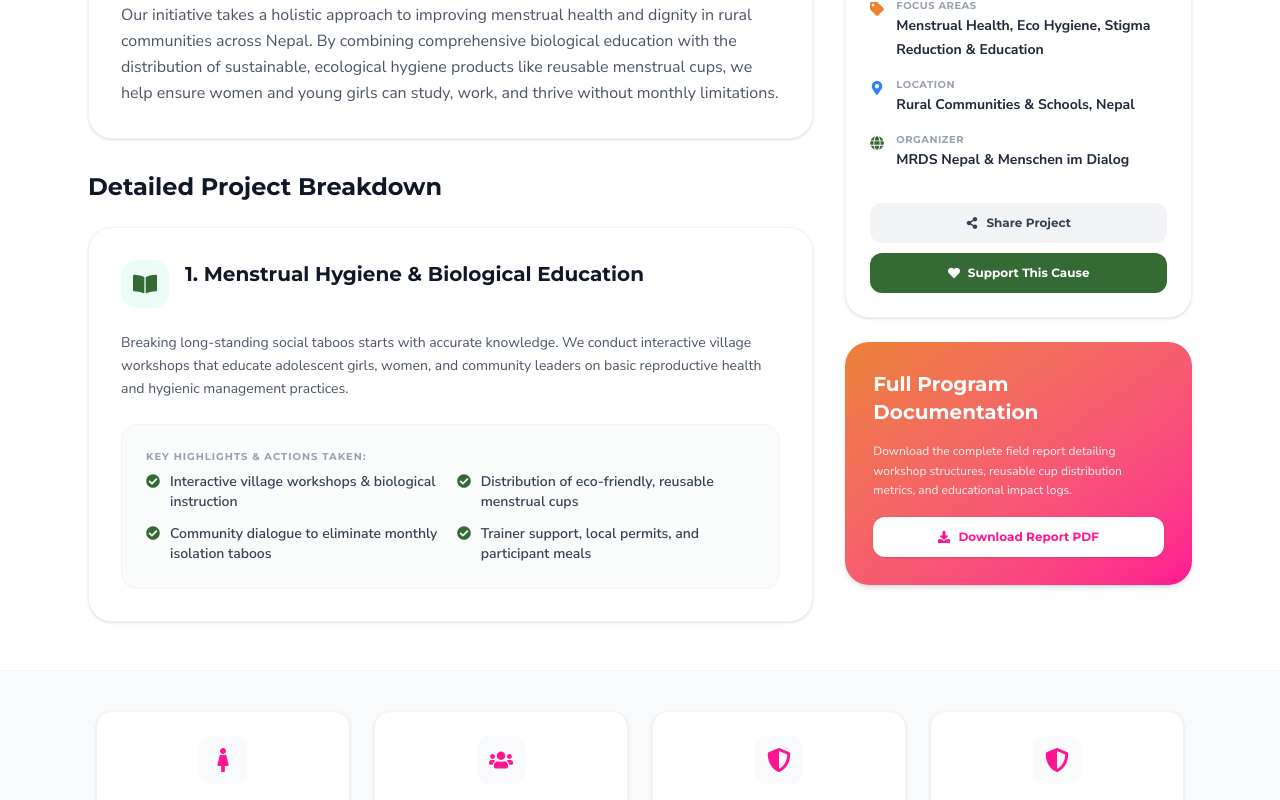
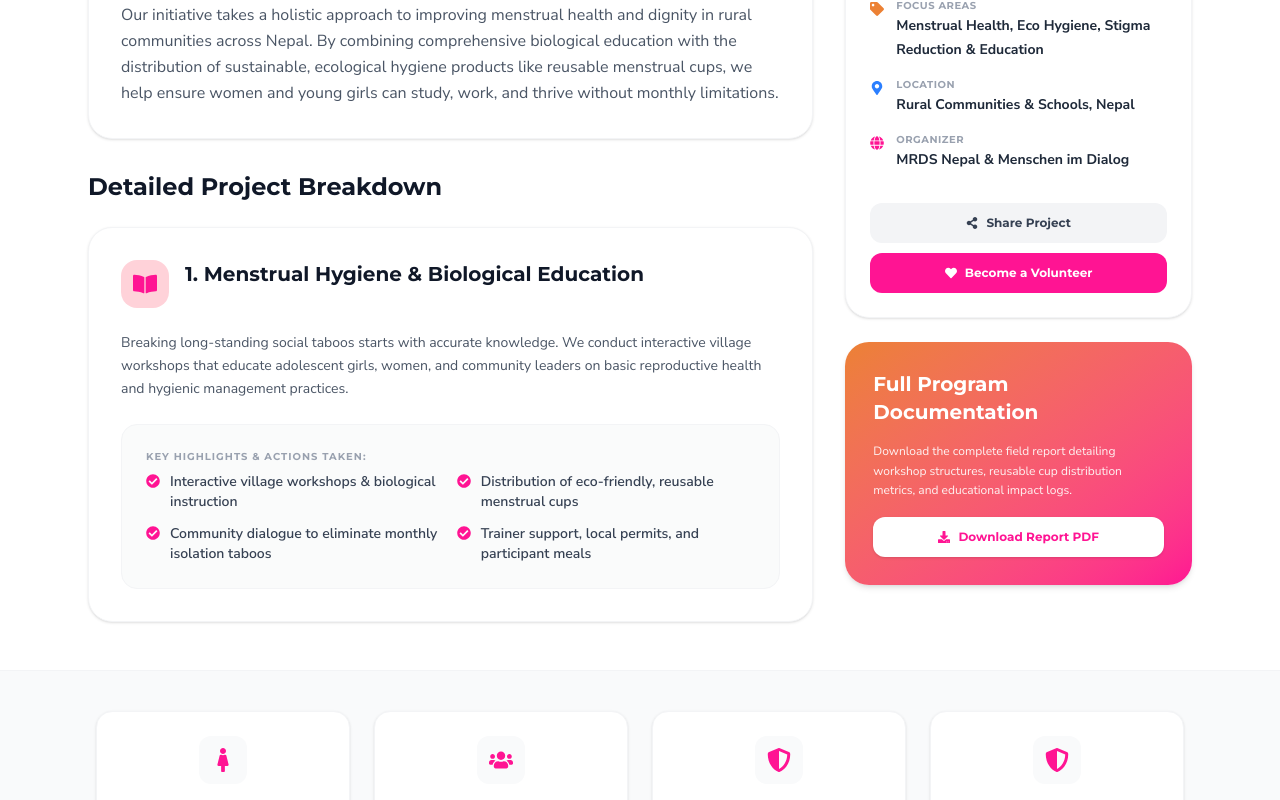
Before and after one commit to ManaraOfficial/Manara_Website, a React (Vite) app in the folder manara-website/: page /project-28 in a window 1280 px wide. Shown: the part 1226-2026 px from the top of the page. Built offline with nearby package versions, Linux system fonts and the light colour scheme.

Commit message:
change the button in detail page

```diff
--- a/manara-website/src/detailPage/CuriousMindsDetail.jsx
+++ b/manara-website/src/detailPage/CuriousMindsDetail.jsx
@@ -19,7 +19,8 @@ import {
   FaGlobe,
   FaShareAlt,
   FaDownload,
-  FaLaptopCode
+  FaLaptopCode,
+  FaHeart
 } from "react-icons/fa";
 
 // Image assets
@@ -245,9 +246,8 @@ const CuriousMindDetail = () => {
             {galleryImages.map((img, idx) => (
               <div
                 key={idx}
-                className={`absolute inset-0 transition-opacity duration-700 ease-in-out ${
-                  idx === currentSlide ? "opacity-100 z-10" : "opacity-0 z-0"
-                }`}
+                className={`absolute inset-0 transition-opacity duration-700 ease-in-out ${idx === currentSlide ? "opacity-100 z-10" : "opacity-0 z-0"
+                  }`}
               >
                 <img
                   src={img.src}
@@ -300,9 +300,8 @@ const CuriousMindDetail = () => {
                 <button
                   key={idx}
                   onClick={() => setCurrentSlide(idx)}
-                  className={`h-2.5 rounded-full transition-all duration-300 ${
-                    idx === currentSlide ? "w-8 bg-[#EC8134]" : "w-2.5 bg-white/60 hover:bg-white"
-                  }`}
+                  className={`h-2.5 rounded-full transition-all duration-300 ${idx === currentSlide ? "w-8 bg-[#EC8134]" : "w-2.5 bg-white/60 hover:bg-white"
+                    }`}
                   aria-label={`Go to slide ${idx + 1}`}
                 />
               ))}
@@ -453,12 +452,12 @@ const CuriousMindDetail = () => {
                   <FaShareAlt /> Share Project
                 </button>
 
-                <a
-                  href="mailto:info@menschen-dialog.de?subject=Support%20Curious%20Minds"
-                  className="w-full flex items-center justify-center gap-2 bg-[#366A35] hover:bg-[#2d582c] text-white py-3 rounded-2xl text-xs font-bold transition shadow-sm"
+                <Link
+                  to='/contact'
+                  className="w-full py-3 bg-[#366A35] hover:bg-[#2d582c] text-white text-xs font-bold rounded-xl flex items-center justify-center gap-2 transition font-['Montserrat',sans-serif]"
                 >
-                  <FaHandshake className="text-base" /> Support This Cause
-                </a>
+                  <FaHeart /> Become a Volunteer
+                </Link>
               </div>
 
             </div>
@@ -534,16 +533,14 @@ const CuriousMindDetail = () => {
               <button
                 key={idx}
                 onClick={() => setActivePhase(idx)}
-                className={`flex items-center gap-2.5 px-4 py-2.5 rounded-xl text-xs sm:text-sm font-extrabold font-['Montserrat',sans-serif] transition-all duration-300 ease-in-out transform ${
-                  activePhase === idx
+                className={`flex items-center gap-2.5 px-4 py-2.5 rounded-xl text-xs sm:text-sm font-extrabold font-['Montserrat',sans-serif] transition-all duration-300 ease-in-out transform ${activePhase === idx
                     ? "bg-[#366A35] text-white shadow-md scale-105"
                     : "bg-white text-gray-600 border border-gray-200 hover:bg-slate-100"
-                }`}
+                  }`}
               >
                 <span
-                  className={`w-6 h-6 rounded-full flex items-center justify-center text-xs font-bold transition-colors ${
-                    activePhase === idx ? "bg-white text-[#366A35]" : "bg-gray-400 text-white"
-                  }`}
+                  className={`w-6 h-6 rounded-full flex items-center justify-center text-xs font-bold transition-colors ${activePhase === idx ? "bg-white text-[#366A35]" : "bg-gray-400 text-white"
+                    }`}
                 >
                   {stg.stage}
                 </span>
@@ -625,11 +622,10 @@ const CuriousMindDetail = () => {
               <div
                 key={stage.stage}
                 onClick={() => setActivePhase(idx)}
-                className={`bg-white rounded-2xl border transition-all duration-300 cursor-pointer overflow-hidden flex flex-col ${
-                  activePhase === idx
+                className={`bg-white rounded-2xl border transition-all duration-300 cursor-pointer overflow-hidden flex flex-col ${activePhase === idx
                     ? "border-[#366A35] ring-2 ring-[#366A35]/20 shadow-md"
                     : "border-gray-200 hover:border-gray-300 shadow-xs"
-                }`}
+                  }`}
               >
                 <div className={`${stage.headerBg} text-white px-5 py-3 font-['Montserrat',sans-serif] flex items-center justify-between`}>
                   <h3 className="text-xs sm:text-sm font-extrabold tracking-tight">
--- a/manara-website/src/detailPage/Project28Detail.jsx
+++ b/manara-website/src/detailPage/Project28Detail.jsx
@@ -221,7 +221,7 @@ const Project28Detail = () => {
           </div>
 
           <div className="relative max-w-5xl mx-auto">
-            <div className="absolute -inset-1 bg-gradient-to-r from-[#ff1493]/20 via-[#EC8134]/20 to-[#366A35]/20 rounded-3xl blur-lg" />
+            <div className="absolute -inset-1 bg-gradient-to-r from-[#ff1493]/20 via-[#EC8134]/20 to-[#ff1493]/20 rounded-3xl blur-lg" />
             <div className="relative rounded-2xl overflow-hidden shadow-xl border border-gray-200 bg-white">
               <img
                 src={Project28Hero}
@@ -272,7 +272,7 @@ const Project28Detail = () => {
               {/* Breakdown Card 1 */}
               <div className="bg-white p-6 sm:p-8 rounded-3xl border border-gray-100 shadow-sm space-y-6">
                 <div className="flex items-start gap-4">
-                  <div className="p-3 bg-emerald-50 rounded-2xl text-[#366A35] shrink-0">
+                  <div className="p-3 bg-[#ffd2d9] rounded-2xl text-[#ff1493] shrink-0">
                     <FaBookOpen className="text-2xl" />
                   </div>
                   <div>
@@ -293,19 +293,19 @@ const Project28Detail = () => {
                   </span>
                   <div className="grid sm:grid-cols-2 gap-3 text-xs sm:text-sm text-gray-700 font-semibold">
                     <div className="flex items-start gap-2.5">
-                      <FaCheckCircle className="text-[#366A35] shrink-0 mt-0.5" />
+                      <FaCheckCircle className="text-[#ff1493] shrink-0 mt-0.5" />
                       <span>Interactive village workshops & biological instruction</span>
                     </div>
                     <div className="flex items-start gap-2.5">
-                      <FaCheckCircle className="text-[#366A35] shrink-0 mt-0.5" />
+                      <FaCheckCircle className="text-[#ff1493] shrink-0 mt-0.5" />
                       <span>Distribution of eco-friendly, reusable menstrual cups</span>
                     </div>
                     <div className="flex items-start gap-2.5">
-                      <FaCheckCircle className="text-[#366A35] shrink-0 mt-0.5" />
+                      <FaCheckCircle className="text-[#ff1493] shrink-0 mt-0.5" />
                       <span>Community dialogue to eliminate monthly isolation taboos</span>
                     </div>
                     <div className="flex items-start gap-2.5">
-                      <FaCheckCircle className="text-[#366A35] shrink-0 mt-0.5" />
+                      <FaCheckCircle className="text-[#ff1493] shrink-0 mt-0.5" />
                       <span>Trainer support, local permits, and participant meals</span>
                     </div>
                   </div>
@@ -353,7 +353,7 @@ const Project28Detail = () => {
 
                 {/* Info Item 3 */}
                 <div className="flex items-start gap-3">
-                  <FaGlobe className="text-[#366A35] text-sm shrink-0 mt-1" />
+                  <FaGlobe className="text-[#ff1493] text-sm shrink-0 mt-1" />
                   <div>
                     <span className="text-[10px] font-extrabold uppercase tracking-wider text-gray-400 block font-['Montserrat',sans-serif]">
                       ORGANIZER
@@ -381,12 +381,12 @@ const Project28Detail = () => {
                   <FaShareAlt /> Share Project
                 </button>
 
-                <a
-                  href="mailto:info@menschen-dialog.de?subject=Support%20Project%2028"
-                  className="w-full py-3 bg-[#366A35] hover:bg-[#2d582c] text-white text-xs font-bold rounded-xl flex items-center justify-center gap-2 transition font-['Montserrat',sans-serif]"
+                <Link
+                  to='/contact'
+                  className="w-full py-3 bg-[deeppink] hover:bg-[hotpink] text-white text-xs font-bold rounded-xl flex items-center justify-center gap-2 transition font-['Montserrat',sans-serif]"
                 >
-                  <FaHeart /> Support This Cause
-                </a>
+                  <FaHeart /> Become a Volunteer
+                </Link>
               </div>
             </div>
 
@@ -512,7 +512,7 @@ const Project28Detail = () => {
                       <div className="space-y-3">
                         {pillar.points.map((pt, idx) => (
                           <div key={idx} className="flex items-start gap-3">
-                            <FaCheckCircle className="text-[#366A35] text-xs shrink-0 mt-0.5" />
+                            <FaCheckCircle className="text-[#ff1493] text-xs shrink-0 mt-0.5" />
                             <span className="text-xs text-gray-600 font-semibold leading-tight">
                               {pt}
                             </span>
@@ -588,18 +588,18 @@ const Project28Detail = () => {
           <div className="grid sm:grid-cols-3 gap-6">
             <div
               onClick={() => navigate("/curious-minds")}
-              className="bg-white p-6 rounded-2xl border border-gray-100 shadow-sm hover:border-[#366A35]/50 transition cursor-pointer group"
+              className="bg-white p-6 rounded-2xl border border-gray-100 shadow-sm hover:border-[#ff1493]/50 transition cursor-pointer group"
             >
-              <span className="text-xs font-bold text-[#366A35] uppercase tracking-wider font-['Montserrat',sans-serif]">
+              <span className="text-xs font-bold text-[#ff1493] uppercase tracking-wider font-['Montserrat',sans-serif]">
                 Education Focus
               </span>
-              <h4 className="text-base font-bold text-gray-900 mt-2 group-hover:text-[#366A35] transition font-['Montserrat',sans-serif]">
+              <h4 className="text-base font-bold text-gray-900 mt-2 group-hover:text-[#ff1493] transition font-['Montserrat',sans-serif]">
                 CURIOUS MINDS
               </h4>
               <p className="text-xs text-gray-500 mt-1">
                 Fostering digital literacy and ICT access for rural schools across Nepal.
               </p>
-              <span className="inline-flex items-center gap-1 text-xs font-bold text-[#366A35] mt-4">
+              <span className="inline-flex items-center gap-1 text-xs font-bold text-[#ff1493] mt-4">
                 View Program <FaArrowRight className="text-[10px]" />
               </span>
             </div>
@@ -624,18 +624,18 @@ const Project28Detail = () => {
 
             <div
               onClick={() => navigate("/other-activities")}
-              className="bg-white p-6 rounded-2xl border border-gray-100 shadow-sm hover:border-[#366A35]/50 transition cursor-pointer group"
+              className="bg-white p-6 rounded-2xl border border-gray-100 shadow-sm hover:border-[#ff1493]/50 transition cursor-pointer group"
             >
-              <span className="text-xs font-bold text-[#366A35] uppercase tracking-wider font-['Montserrat',sans-serif]">
+              <span className="text-xs font-bold text-[#ff1493] uppercase tracking-wider font-['Montserrat',sans-serif]">
                 Community Livelihoods
               </span>
-              <h4 className="text-base font-bold text-gray-900 mt-2 group-hover:text-[#366A35] transition font-['Montserrat',sans-serif]">
+              <h4 className="text-base font-bold text-gray-900 mt-2 group-hover:text-[#ff1493] transition font-['Montserrat',sans-serif]">
                 OTHER ACTIVITIES
               </h4>
               <p className="text-xs text-gray-500 mt-1">
                 Fostering environmental education, community resilience, and local empowerment.
               </p>
-              <span className="inline-flex items-center gap-1 text-xs font-bold text-[#366A35] mt-4">
+              <span className="inline-flex items-center gap-1 text-xs font-bold text-[#ff1493] mt-4">
                 View Program <FaArrowRight className="text-[10px]" />
               </span>
             </div>
```
